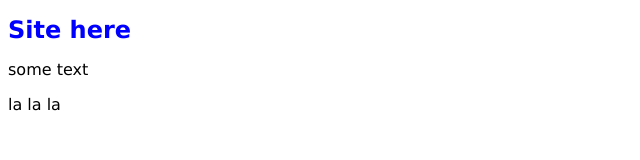
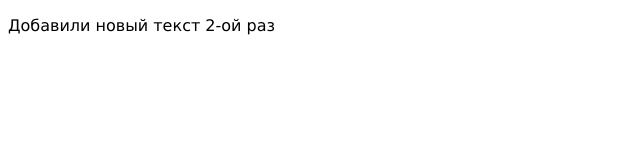
Before and after one commit to difsign/test1, a plain HTML site: page index.htm in a window 1280 px wide. Shown: the whole page, without its empty margins (0-640 px from the left). Drawn offline with Linux system fonts and the light colour scheme; files that its build step writes are made by us from their sources.

Commit message:
4 commit

```diff
--- a/index.htm
+++ b/index.htm
@@ -6,9 +6,9 @@
 <link rel="stylesheet" href="css/style.css">
 </head>
 <body>
-	<h1>Site here</h1>
-	<p>some text</p>
-	<p>la la la</p>
+
+	<p>Добавили новый текст 2-ой раз</p>
+
 
 </body>
 </html>
```
